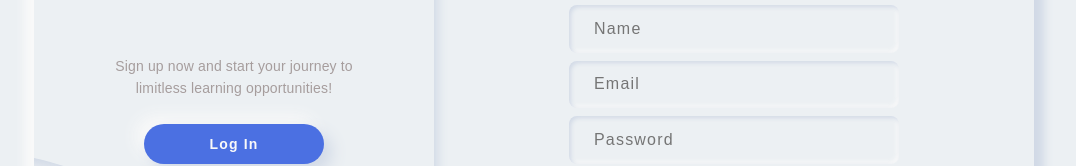
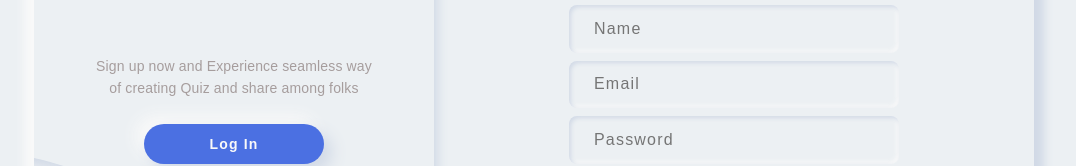
Before and after one commit to davidjhaa/Quizzify, a React (Create React App) app: page /signUp in a window 1280 px wide. Shown: the part 347-513 px from the top of the page, without its empty margins (106-1182 px from the left). Built offline with nearby package versions, Linux system fonts and the light colour scheme.

Commit message:
code refactored

```diff
--- a/src/components/SignUp/SignUp.js
+++ b/src/components/SignUp/SignUp.js
@@ -69,7 +69,7 @@ const Signup = () => {
           <div className={styles.welcomeNote}>
             <h2 className={styles.title}>Join Us Today!</h2>
             <p className={styles.description}>
-              Sign up now and start your journey to limitless learning opportunities!
+              Sign up now and Experience seamless way of creating Quiz and share among folks
             </p>
             <button className={styles.signInbutton} onClick={() => navigate("/login")}>
               Log In
```
